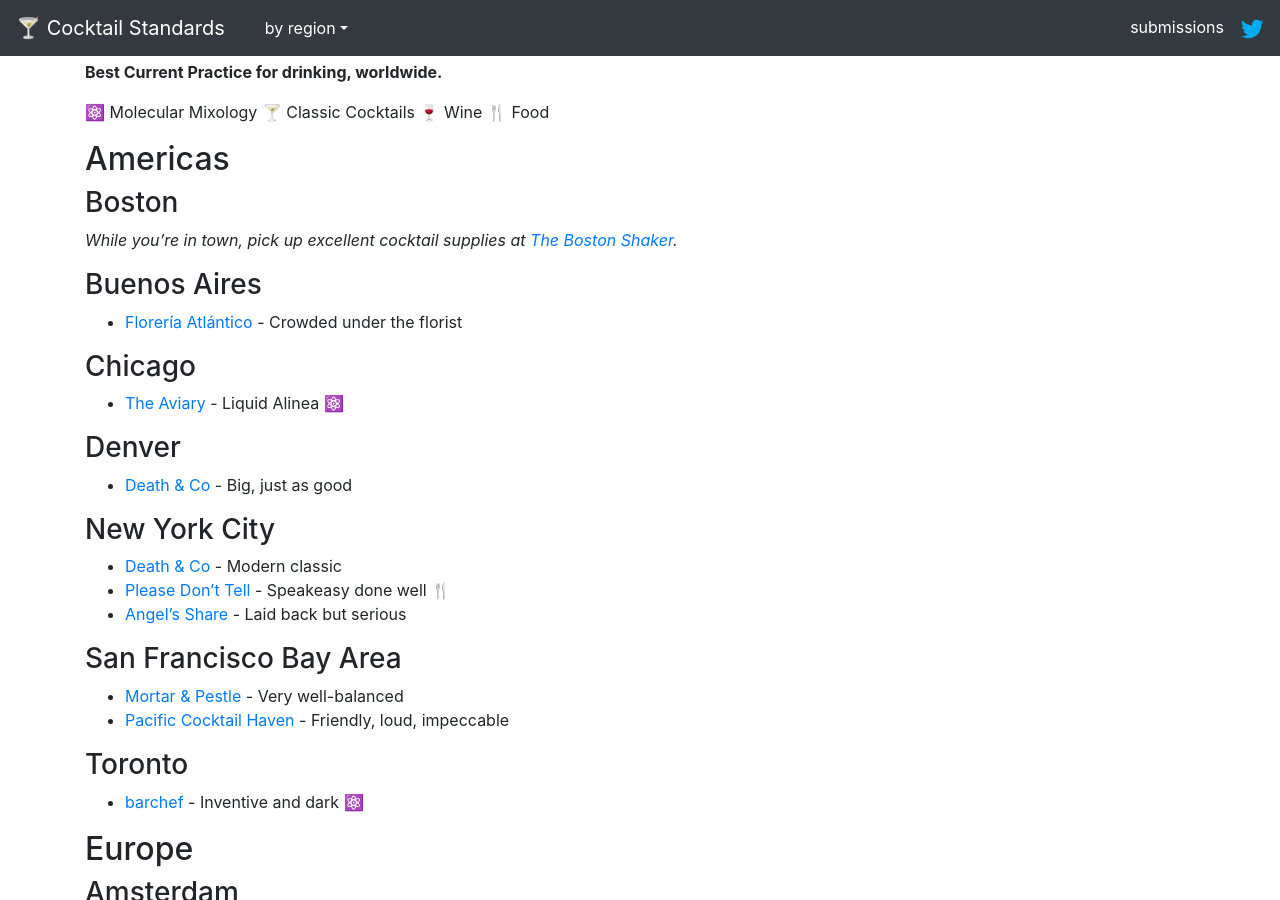
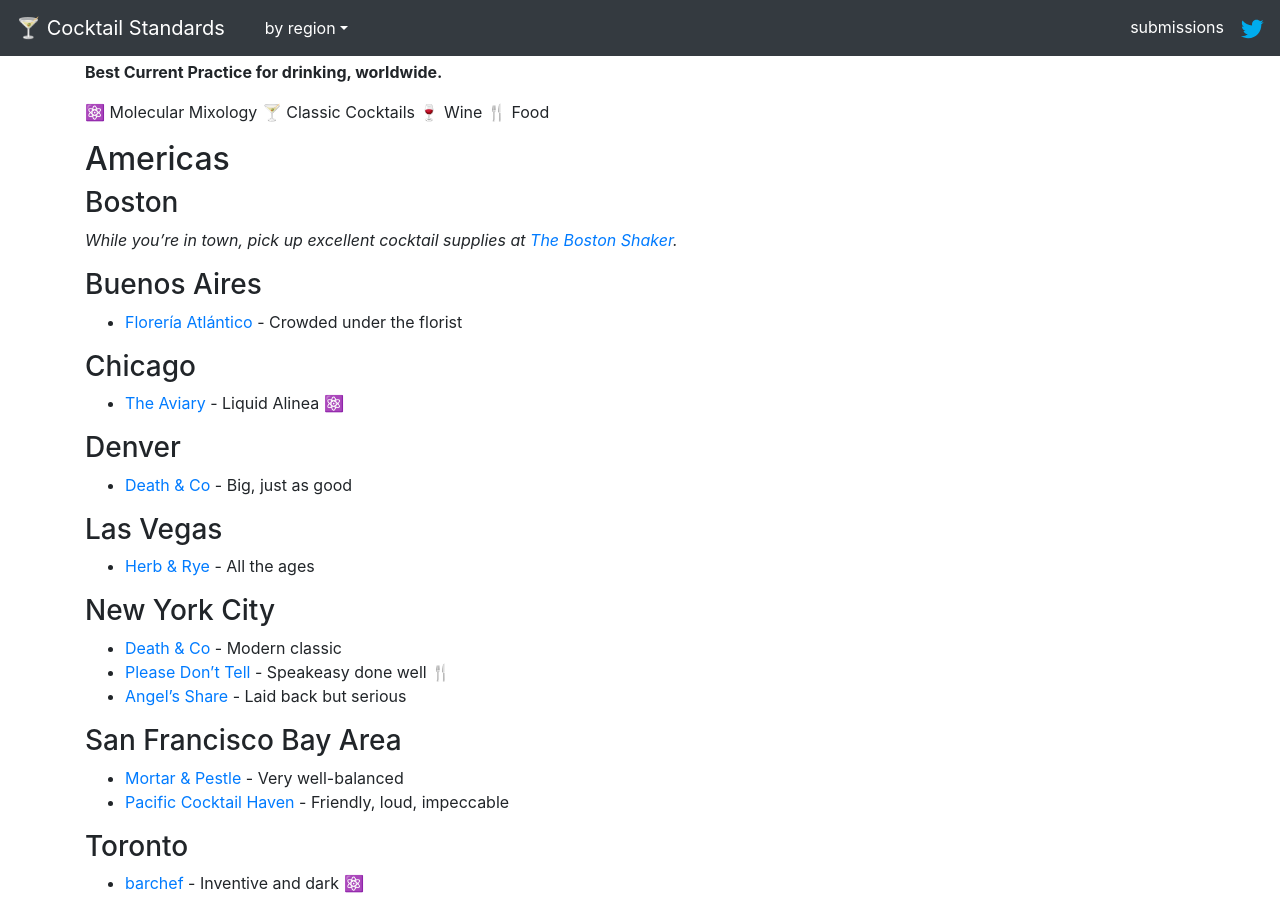
Before and after one commit to CocktailStandards/CocktailStandards.github.io, a Jekyll site: the page built from index.md, in a window 1280 px wide and 900 px high. Built offline with Jekyll 4.4.1, drawn with Linux system fonts in a browser that asks for light colours; nearby versions of some CDN libraries; library files that are not in the unit come from our copies.

Commit message:
Add Herb&Rey in Las Vegas

```diff
--- a/index.md
+++ b/index.md
@@ -29,6 +29,10 @@ _While you're in town, pick up excellent cocktail supplies at [The Boston Shaker
 ### Denver
 
 * [Death & Co](https://www.deathandcompany.com/denver) - Big, just as good
+
+### Las Vegas
+
+* [Herb & Rye](http://www.herbsandrye.com) - All the ages
 
 ### New York City
 
```
